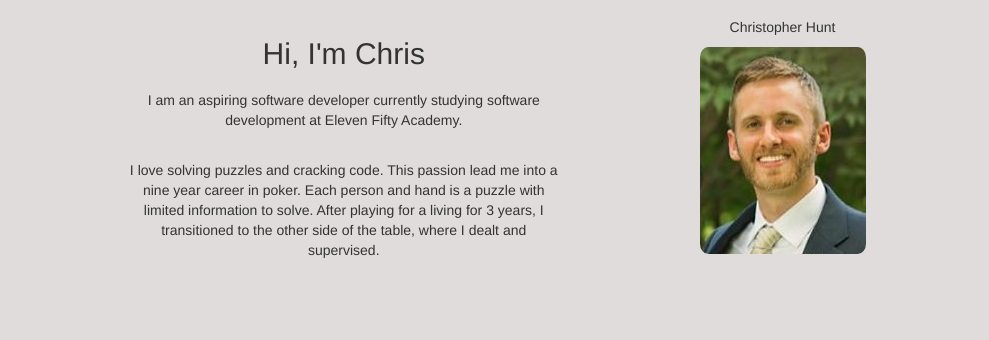
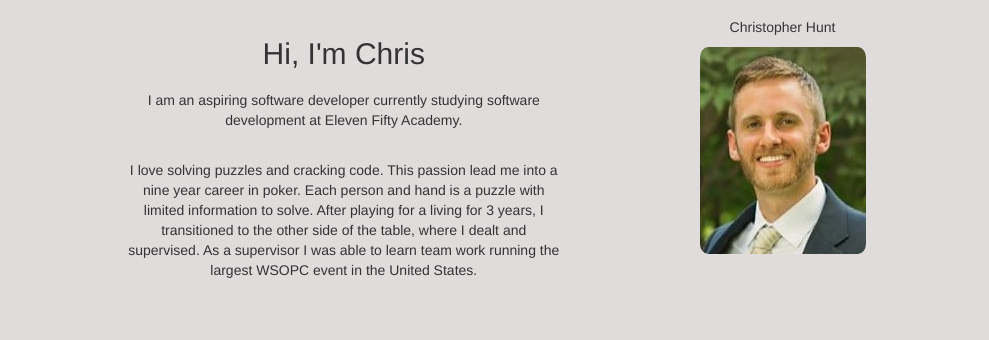
Before and after one commit to ChristopherHunt822/Portfolio, a plain HTML site: page Index.html in a window 1280 px wide. Shown: the part 153-493 px from the top of the page, 0-989 px from the left. Drawn offline with nearby package versions, Linux system fonts and the light colour scheme.

Commit message:
added more about me

```diff
--- a/Index.html
+++ b/Index.html
@@ -44,7 +44,8 @@
             person
             and hand
             is a puzzle with limited information to solve. After playing for a living for 3 years, I transitioned to the
-            other side of the table, where I dealt and supervised.</p>
+            other side of the table, where I dealt and supervised. As a supervisor I was able to learn team work running
+            the largest WSOPC event in the United States.</p>
         </div>
 
 
--- a/index.css
+++ b/index.css
@@ -54,7 +54,7 @@ body {
   position: absolute;
   bottom: 0;
   width: 100%;
-  height: 100px;
+  height: 101px;
   margin-top: 5rem;
   background-color: lightyellow;
   color: blue;
```
